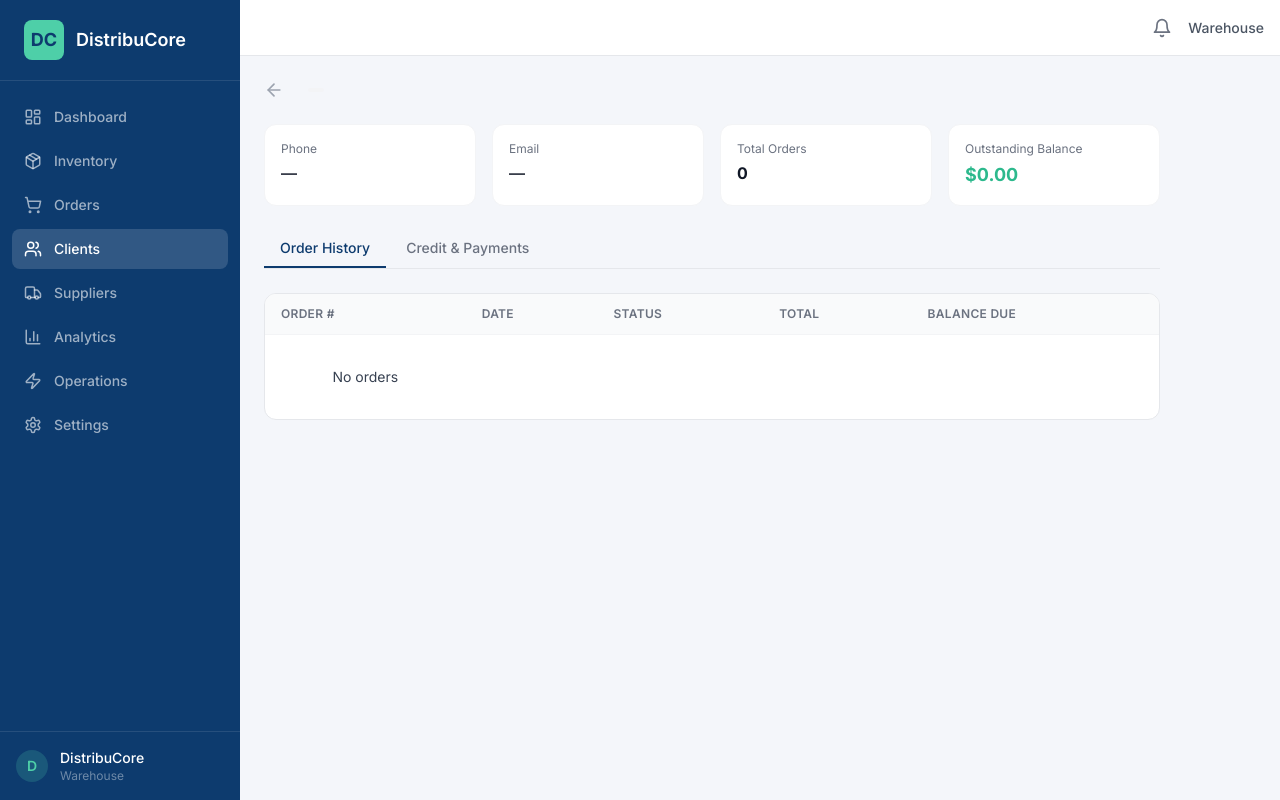
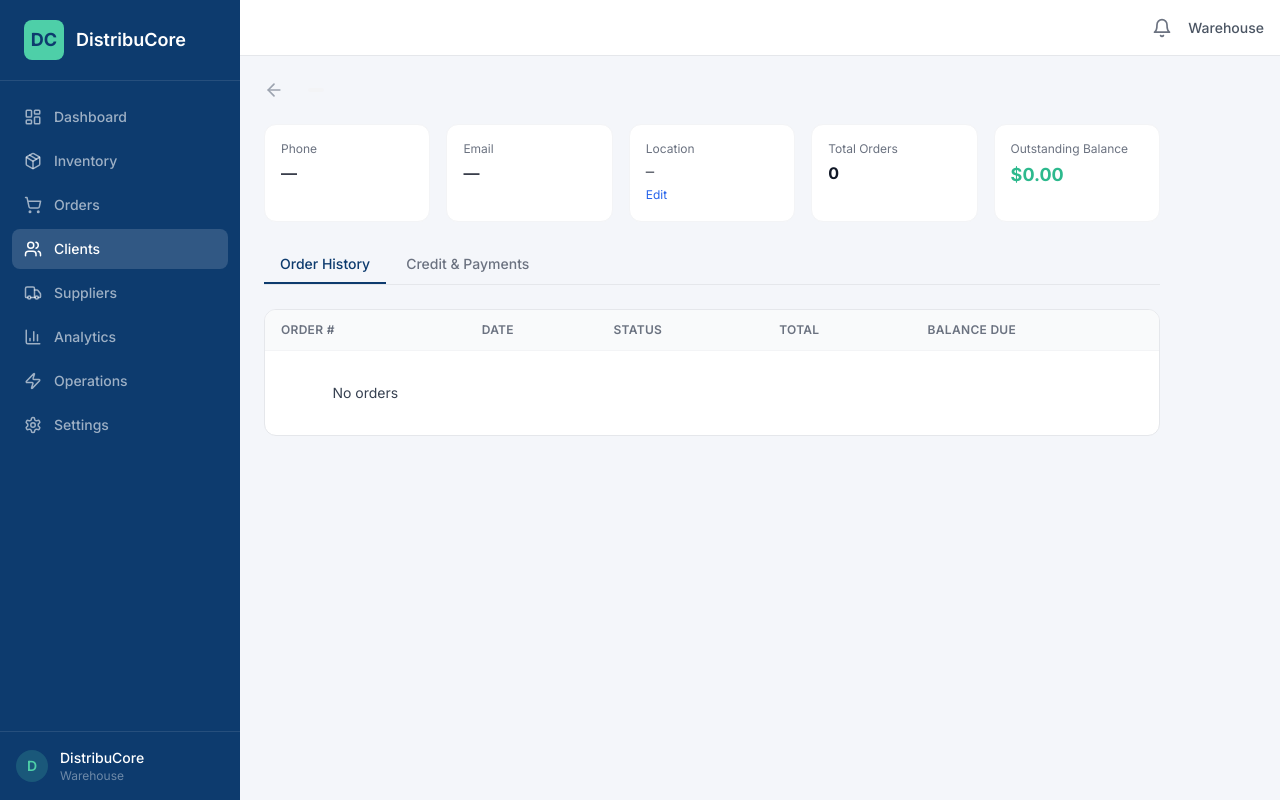
Before and after one commit to devcore002-Co/distribucore, a React (Vite) app in the folder distribution-dashboard/: page /clients/1 in a window 1280 px wide. Built offline with nearby package versions, Linux system fonts and the light colour scheme.

Commit message:
Add location field to client detail page with edit capability

```diff
--- a/distribution-dashboard/src/pages/ClientDetailPage.jsx
+++ b/distribution-dashboard/src/pages/ClientDetailPage.jsx
@@ -14,6 +14,9 @@ export default function ClientDetailPage() {
   const [orders, setOrders] = useState([])
   const [balance, setBalance] = useState(null)
   const [tab, setTab] = useState('orders')
+  const [editingLocation, setEditingLocation] = useState(false)
+  const [lat, setLat] = useState('')
+  const [lng, setLng] = useState('')
 
   useEffect(() => {
     api.get(`/clients/${id}`).then(r => setClient(r.data)).catch(() => {})
@@ -32,7 +35,7 @@ export default function ClientDetailPage() {
       </div>
 
       {/* Header */}
-      <div className="grid grid-cols-2 lg:grid-cols-4 gap-4">
+      <div className="grid grid-cols-2 lg:grid-cols-5 gap-4">
         <div className="bg-white rounded-xl p-4 border border-gray-100">
           <p className="text-xs text-gray-500 mb-1">Phone</p>
           <p className="font-medium text-gray-900">{client.phone || '—'}</p>
@@ -40,6 +43,69 @@ export default function ClientDetailPage() {
         <div className="bg-white rounded-xl p-4 border border-gray-100">
           <p className="text-xs text-gray-500 mb-1">Email</p>
           <p className="font-medium text-gray-900 truncate">{client.email || '—'}</p>
+        </div>
+        <div className="bg-white rounded-xl p-4 border border-gray-100">
+          <p className="text-xs text-gray-500 mb-1">Location</p>
+          {!editingLocation ? (
+            <div>
+              <p className="font-mono text-sm text-gray-900">
+                {client.latitude && client.longitude
+                  ? `${client.latitude.toFixed(4)}, ${client.longitude.toFixed(4)}`
+                  : '—'}
+              </p>
+              <button
+                onClick={() => {
+                  setEditingLocation(true)
+                  setLat(client.latitude || '')
+                  setLng(client.longitude || '')
+                }}
+                className="text-xs text-blue-600 hover:underline mt-1"
+              >
+                Edit
+              </button>
+            </div>
+          ) : (
+            <div className="space-y-2">
+              <input
+                type="number"
+                step="0.0001"
+                placeholder="Latitude"
+                value={lat}
+                onChange={(e) => setLat(e.target.value)}
+                className="w-full input-field text-sm"
+              />
+              <input
+                type="number"
+                step="0.0001"
+                placeholder="Longitude"
+                value={lng}
+                onChange={(e) => setLng(e.target.value)}
+                className="w-full input-field text-sm"
+              />
+              <div className="flex gap-2">
+                <button
+                  onClick={() => {
+                    api.patch(`/clients/${id}`, { latitude: lat ? parseFloat(lat) : null, longitude: lng ? parseFloat(lng) : null })
+                      .then(() => {
+                        setClient({ ...client, latitude: lat ? parseFloat(lat) : null, longitude: lng ? parseFloat(lng) : null })
+                        setEditingLocation(false)
+                        toast.success('Location updated')
+                      })
+                      .catch(() => toast.error('Failed to update location'))
+                  }}
+                  className="btn-primary text-xs py-1 px-2"
+                >
+                  Save
+                </button>
+                <button
+                  onClick={() => setEditingLocation(false)}
+                  className="btn-outline text-xs py-1 px-2"
+                >
+                  Cancel
+                </button>
+              </div>
+            </div>
+          )}
         </div>
         <div className="bg-white rounded-xl p-4 border border-gray-100">
           <p className="text-xs text-gray-500 mb-1">Total Orders</p>
```
